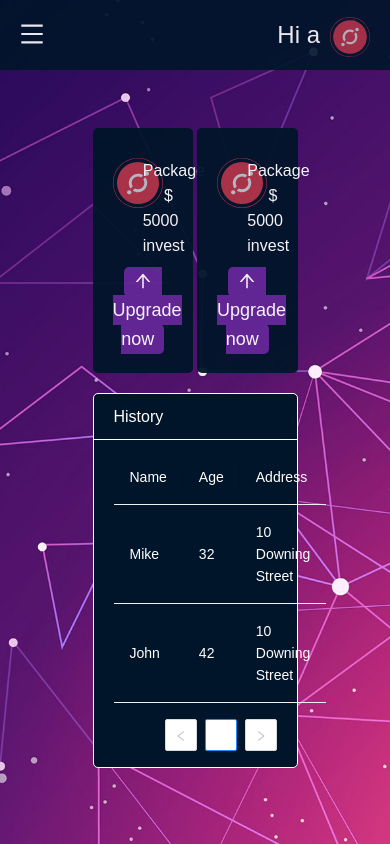
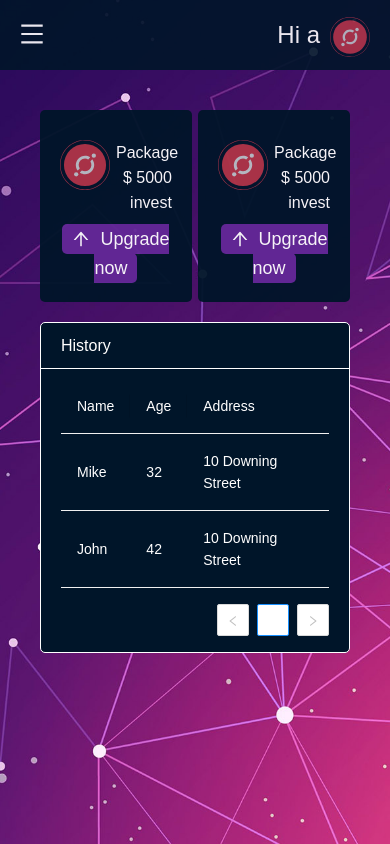
Before and after one commit to Phuc99bd/DINVEST_USER, a React (Create React App) app: page /invest in a window 390 px wide. Built offline with nearby package versions, Linux system fonts and the light colour scheme.

Commit message:
done-responsive

```diff
--- a/src/modules/invest/pages/styles.scss
+++ b/src/modules/invest/pages/styles.scss
@@ -1,11 +1,11 @@
 @import "assets/css/variables.scss";
 
 .invest {
-  width: 70%;
+  width: 100%;
   padding: 20px;
   font-family: $base-font;
   margin: auto;
-  margin-top: 5%;
+  //   margin-top: 5%;
   .invest-top {
     width: 100%;
     display: flex;
@@ -161,6 +161,18 @@
     .cost-upgrade.parent {
       .item-cost {
         width: 95%;
+        .top {
+          padding: 0px 10px;
+          .top-right {
+            p:nth-child(3) {
+              font-size: 12px;
+            }
+          }
+        }
+        .bottom {
+          padding: 5px 10px;
+          padding-bottom: 0;
+        }
       }
     }
   }
```
